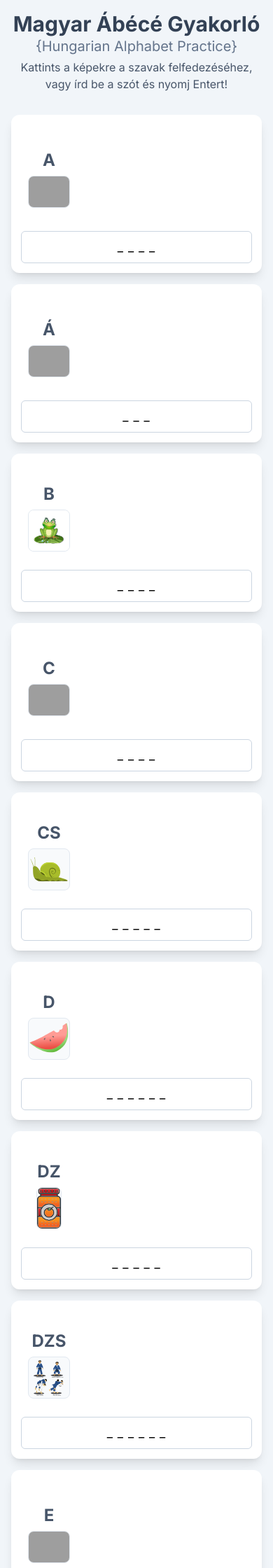
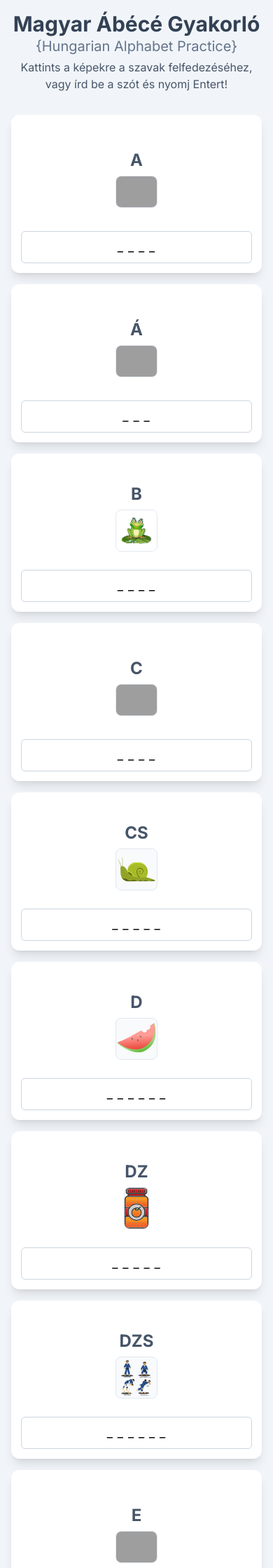
Before and after one commit to jaypaulb/learninghungarian, a Jekyll site: the page lessons/alphabet.html, which Jekyll copies as it is, in a window 390 px wide. Shown: the top 2240 px of the page at 70% size. Built offline with Jekyll 4.4.1, drawn with Linux system fonts in a browser that asks for light colours; nearby versions of some CDN libraries; grey boxes are pictures that could not be loaded.

Commit message:
fix(alphabet): center letter and image horizontally and make entire tile clickable

```diff
--- a/lessons/alphabet.html
+++ b/lessons/alphabet.html
@@ -21,6 +21,7 @@
             max-width: 120px;
             min-height: 100px;
             position: relative;
+            margin: 0 auto;
         }
         .svg-image {
             max-width: 100px;
@@ -49,7 +50,11 @@
         .letter-display {
             font-size: 1.5em;
             font-weight: bold;
-            color: #475569; /* slate-600 */
+            color: #475569;
+            text-align: center;
+            width: 100%;
+            display: block;
+            margin: 0 auto;
         }
         .word-input {
             letter-spacing: 0.1em;
```
Also changed, not shown: other parts of lessons/alphabet.html (+2 -2 lines).
